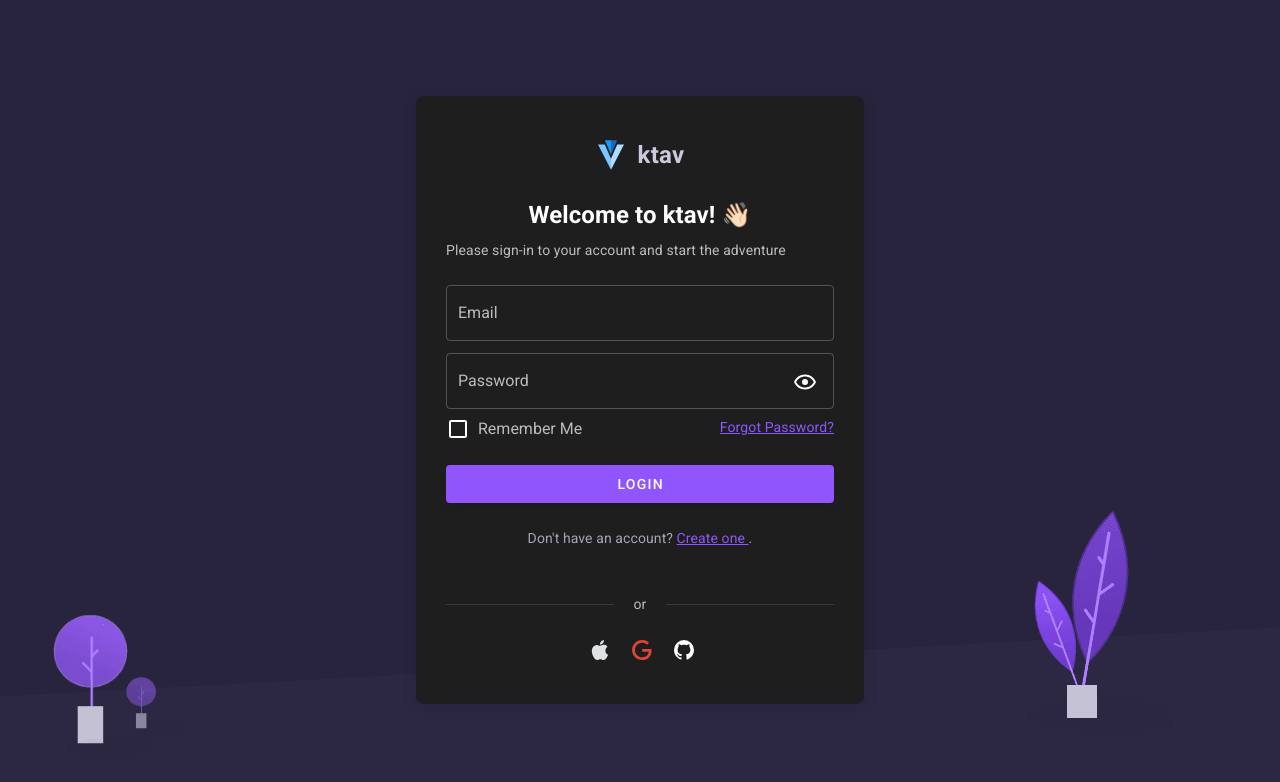
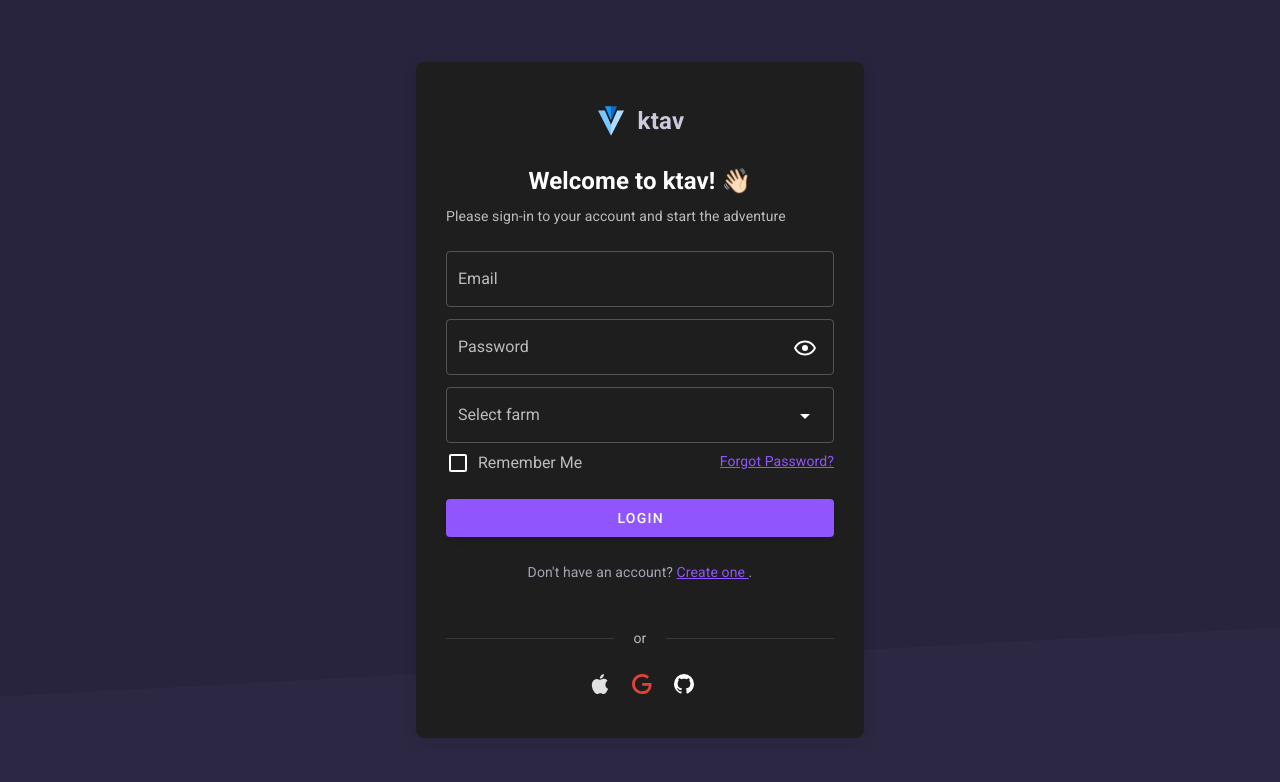
Before and after one commit to BUGOVER-LLC/ssa, a Vue app in the folder front/: page /login in a window 1280 px wide. Shown: the top 782 px of the page. Built offline with nearby package versions, Linux system fonts and the light colour scheme; no server answers; a web font is replaced by a local one.

Commit message:
added ferm selectable

```diff
--- a/front/src/modules/LoginModule/Login.html
+++ b/front/src/modules/LoginModule/Login.html
@@ -3,7 +3,7 @@
 <authLayout>
     <div class="auth-wrapper auth-v1">
         <div class="auth-inner">
-            <v-card class="auth-card rounded-lg" elevation='8'>
+            <v-card class="auth-card rounded-lg" elevation="8">
                 <!-- logo -->
                 <v-card-title class="d-flex align-center justify-center py-7">
                     <router-link to="/" class="d-flex align-center">
@@ -63,7 +63,23 @@
                                     :append-icon="isPasswordVisible ? icons.mdiEyeOffOutline : icons.mdiEyeOutline"
                                     :success="valid"
                                     hide-details
+                                    class="mb-3"
                                     @click:append="isPasswordVisible = !isPasswordVisible"
+                                />
+                                <span class="error">{{ errors[0] }}</span>
+                            </ValidationProvider>
+
+                            <ValidationProvider
+                                v-slot="{ errors, valid }"
+                                name="password"
+                                :rules="loginRules.password"
+                                mode="passive"
+                            >
+                                <v-select
+                                    outlined
+                                    hide-details
+                                    label="Select farm"
+                                    :menu-props="{ bottom: true, offsetY: true }"
                                 />
                                 <span class="error">{{ errors[0] }}</span>
                             </ValidationProvider>
@@ -77,7 +93,9 @@
                                 />
 
                                 <!-- forgot link -->
-                                <a href="javascript:void(0)" class="mt-1 text-decoration-underline"> Forgot Password? </a>
+                                <a href="javascript:void(0)" class="mt-1 text-decoration-underline">
+                                    Forgot Password?
+                                </a>
                             </div>
 
                             <v-btn block color="primary" class="mt-6" @click="handleSubmit(login)"> Login </v-btn>
```
Also changed, not shown: 1 other file (tests, documents, lock files or other folders).
